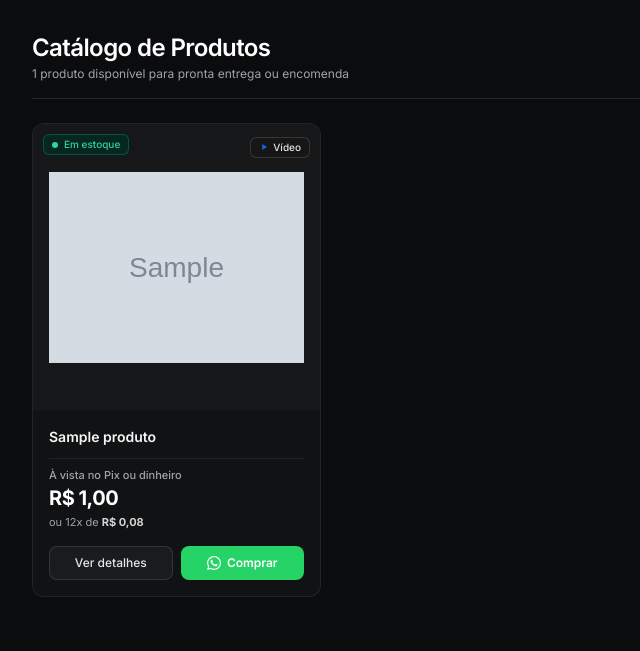
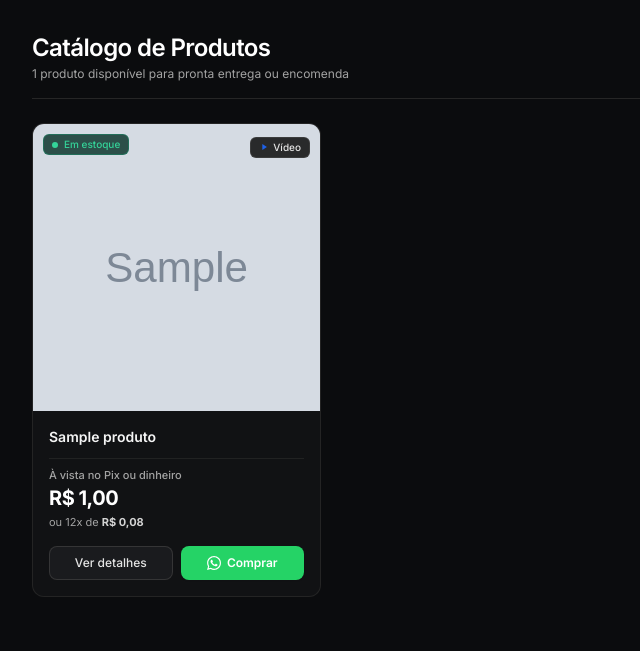
Before and after one commit to marcosjbxp-eng/estoque-, a Django app: page /loja/ in a window 1280 px wide. Shown: the part 110-761 px from the top of the page, without its empty margins (0-640 px from the left). Run offline with Django 5.2, Linux system fonts and the light colour scheme; tables that the repository leaves empty hold one stand-in row (values such as "Sample post"); grey boxes marked "Sample" are stand-in pictures; some libraries are stand-ins or nearby versions.

Commit message:
feat(loja): use object-cover on 1:1 media to eliminate letterboxing

```diff
--- a/loja/templates/loja/catalogo.html
+++ b/loja/templates/loja/catalogo.html
@@ -47,13 +47,13 @@
         <article class="bg-[#111214] border border-neutral-800/90 hover:border-neutral-700 rounded-xl overflow-hidden flex flex-col group transition-all duration-200 hover:-translate-y-0.5 hover:shadow-lg hover:shadow-black/40">
 
             <!-- Foto e Badges (Proporção 1x1 Quadrada) -->
-            <a href="{{ produto.get_absolute_url }}" class="block relative aspect-square bg-[#161719] overflow-hidden p-4">
+            <a href="{{ produto.get_absolute_url }}" class="block relative aspect-square bg-[#161719] overflow-hidden">
                 {% if produto.foto_principal %}
                     <img
                         src="{{ produto.foto_principal.url }}"
                         alt="{{ produto.nome }}"
                         loading="lazy"
-                        class="w-full h-full object-contain transition-transform duration-300 group-hover:scale-105"
+                        class="w-full h-full object-cover transition-transform duration-300 group-hover:scale-105"
                     >
                 {% else %}
                     <div class="w-full h-full flex flex-col items-center justify-center text-neutral-600">
```
Also changed, not shown: loja/templates/loja/detalhe.html (+7 -7 lines).
